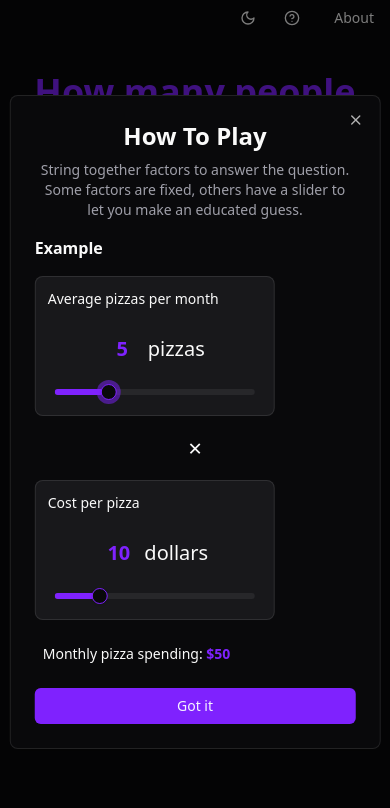
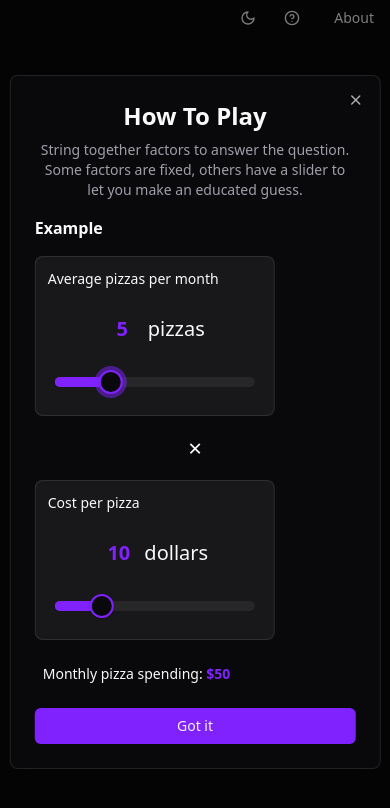
Before and after one commit to andrew-noble/fermi-chain, a React (Vite) app in the folder frontend/: page / in a window 390 px wide. Shown: the top 808 px of the page. Built offline with nearby package versions, Linux system fonts and the light colour scheme.

Commit message:
make sliders behave better on mobile

```diff
--- a/frontend/src/components/input/InputFactors.tsx
+++ b/frontend/src/components/input/InputFactors.tsx
@@ -63,7 +63,7 @@ const SliderWithLayout = ({
 
   return (
     <div className="flex justify-center items-center w-full">
-      <div className="w-[240px]">
+      <div className="w-[240px] py-2">
         <Slider
           min={min}
           max={max}
--- a/frontend/src/components/ui/slider.tsx
+++ b/frontend/src/components/ui/slider.tsx
@@ -37,7 +37,7 @@ function Slider({
       <SliderPrimitive.Track
         data-slot="slider-track"
         className={cn(
-          "bg-muted relative grow overflow-hidden rounded-full data-[orientation=horizontal]:h-1.5 data-[orientation=horizontal]:w-full data-[orientation=vertical]:h-full data-[orientation=vertical]:w-1.5"
+          "bg-muted relative grow overflow-hidden rounded-full data-[orientation=horizontal]:h-2.5 data-[orientation=horizontal]:w-full data-[orientation=vertical]:h-full data-[orientation=vertical]:w-2.5"
         )}
       >
         <SliderPrimitive.Range
@@ -51,7 +51,7 @@ function Slider({
         <SliderPrimitive.Thumb
           data-slot="slider-thumb"
           key={index}
-          className="cursor-grab border-primary bg-background ring-ring/50 block size-4 shrink-0 rounded-full border shadow-sm transition-[color,box-shadow] hover:ring-4 focus-visible:ring-4 focus-visible:outline-hidden disabled:pointer-events-none disabled:opacity-50"
+          className="cursor-grab border-primary bg-background ring-ring/50 block size-6 shrink-0 rounded-full border-2 shadow-sm transition-[color,box-shadow] hover:ring-4 focus-visible:ring-4 focus-visible:outline-hidden disabled:pointer-events-none disabled:opacity-50"
         />
       ))}
     </SliderPrimitive.Root>
```
